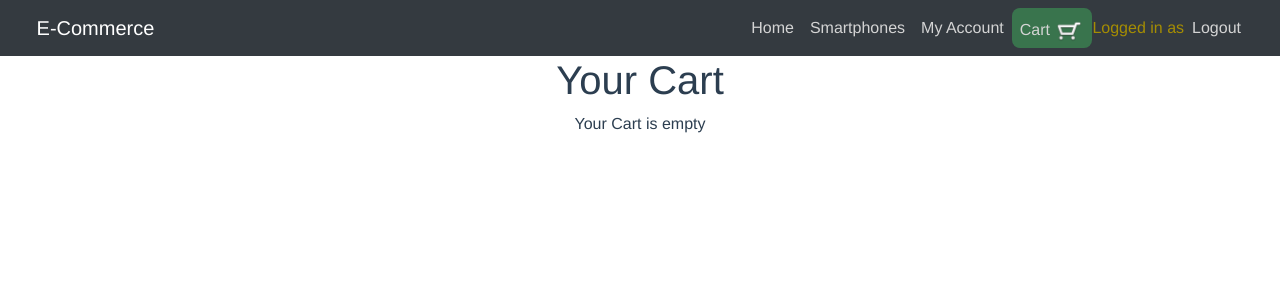
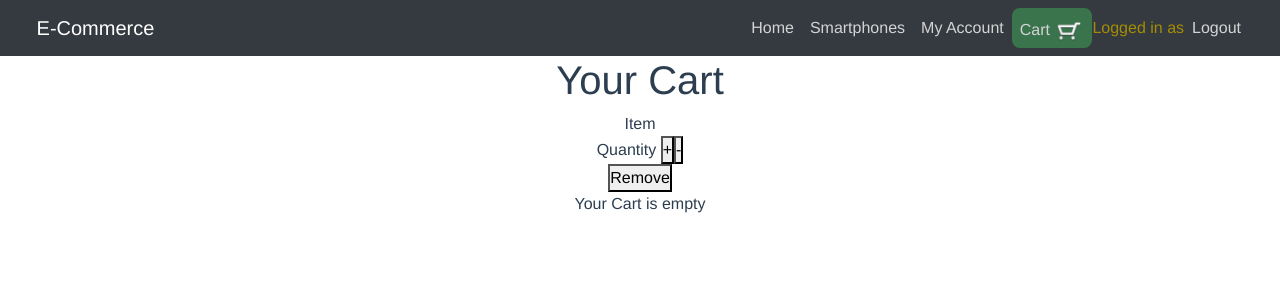
Before and after one commit to tanzimshahriar/a2app, a Vue app: page /#/cart in a window 1280 px wide. Shown: the top 300 px of the page. Built offline with nearby package versions, Linux system fonts and the light colour scheme; sample sign-in values are in the browser's storage.

Commit message:
cart modified

```diff
--- a/src/components/Cart.vue
+++ b/src/components/Cart.vue
@@ -1,8 +1,24 @@
 <template>
   <div class="cart">
     <h1>Your Cart</h1>
+    <div class = "cart-items-container">
+      <div class = "cart-item">
+        Item
+        <div>Quantity
+          <Button class= "quantity-btn">+</Button>
+          <Button class= "quantity-btn">-</Button>
+        </div>
+        <button>Remove</button>
+      </div>
+    </div>
     <div>
       <p>Your Cart is empty</p>
     </div>
   </div>
 </template>
+
+<style scoped>
+  .cart-items-container {
+
+  }
+</style>
```
